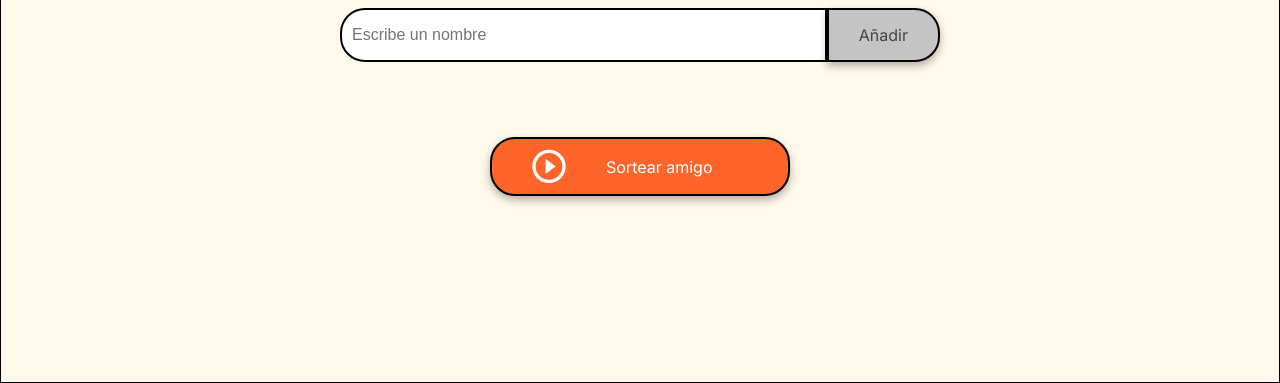
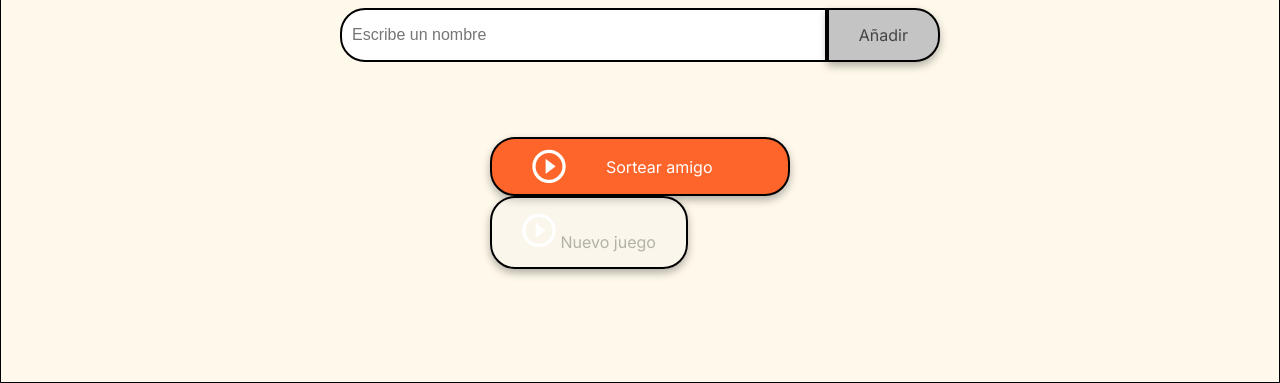
Before and after one commit to EuniceGarcia503/challenge-amigo-secreto-myproyect, a plain HTML site: page INDEX.html in a window 1280 px wide. Shown: the part 417-800 px from the top of the page. Drawn offline with Linux system fonts and the light colour scheme.

Commit message:
Crear botón nuevo juego

```diff
--- a/INDEX.html
+++ b/INDEX.html
@@ -32,6 +32,10 @@
                     <img src="assets/play_circle_outline.png" alt="Ícono para sortear">
                     Sortear amigo
                 </button>
+                <button class="button-reset" id="reiniciarJuego" onclick="reiniciarJuego();" disabled>
+                    <img src="assets/play_circle_outline.png" alt="Icono para reiniciarJuego">
+                    Nuevo juego
+                </button>
             </div>
         </section>
     </main>
```
